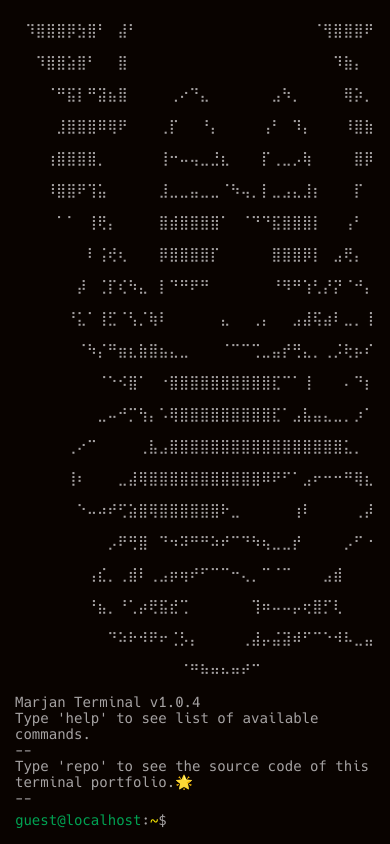
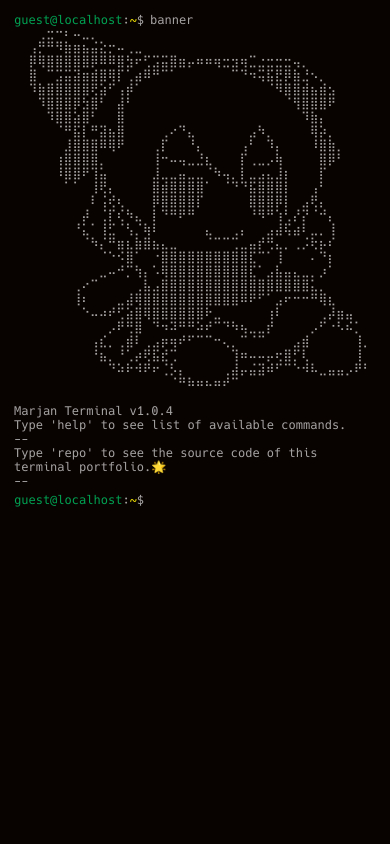
Before and after one commit to Marj4n/terminal-portfolio, a Next.js app: page / in a window 390 px wide. Built offline with nearby package versions, Linux system fonts and the light colour scheme.

Commit message:
responsive mobile

```diff
--- a/src/styles/global.css
+++ b/src/styles/global.css
@@ -11,6 +11,13 @@
 * {
   font-family: "Hack", monospace;
   font-size: 14px;
+}
+
+/* Responsive styles for screens smaller than or equal to 768px */
+@media (max-width: 768px) {
+  * {
+    font-size: 12px;
+  }
 }
 
 html,
```
